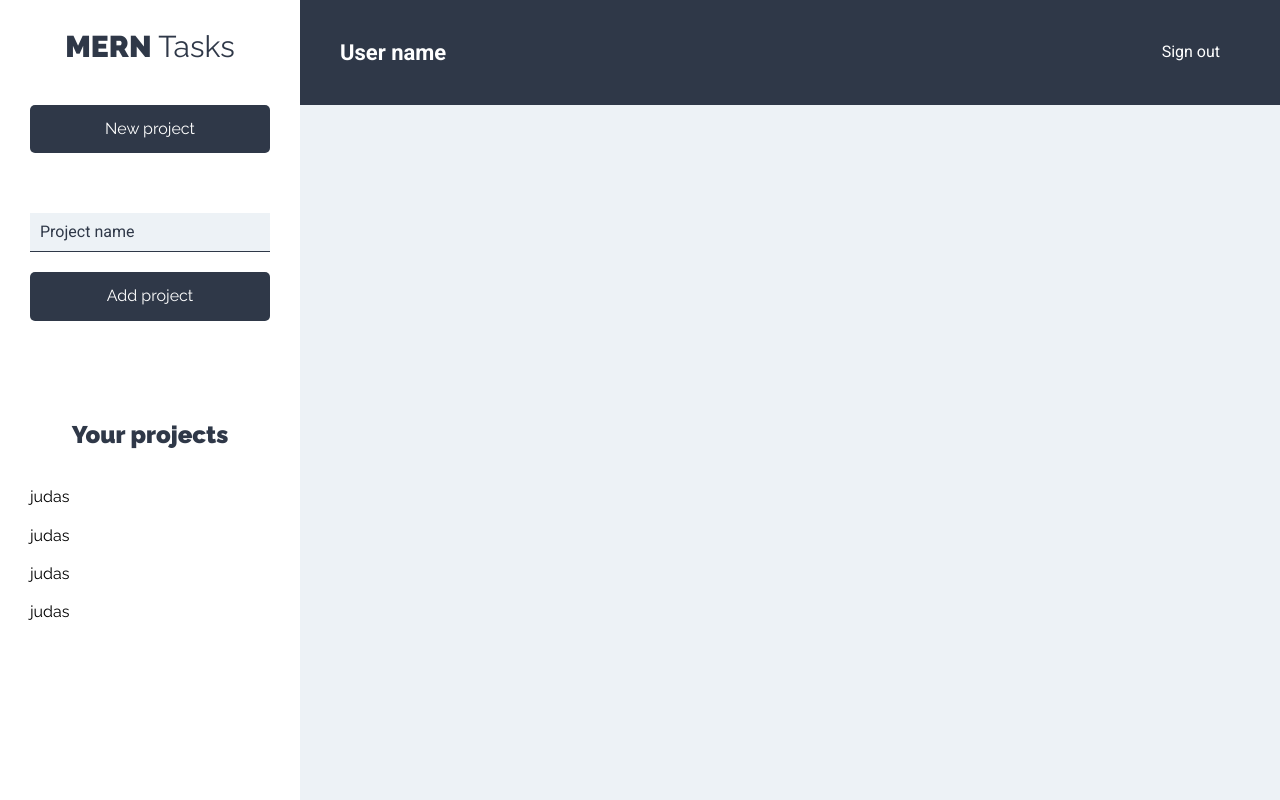
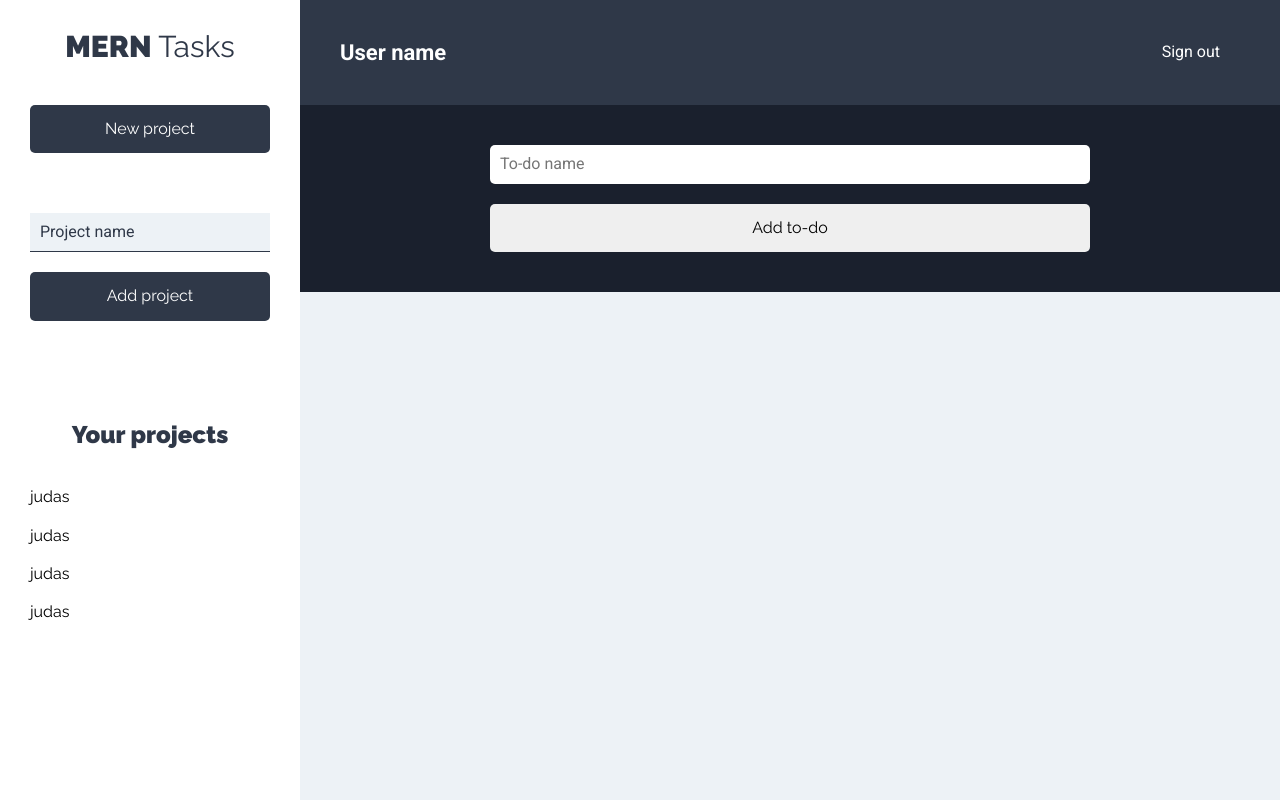
Before and after one commit to Sergio99778/clientMERN, a React (Vite) app: page /proyects in a window 1280 px wide. Built offline with nearby package versions, Linux system fonts and the light colour scheme.

Commit message:
Adding FormTodo to Projects

```diff
--- a/src/components/proyects/Projects.jsx
+++ b/src/components/proyects/Projects.jsx
@@ -3,14 +3,16 @@ import React from "react";
 //Components
 import Sidebar from "../layout/Sidebar";
 import Header from "../layout/Header";
+import FormTodo from "../todos/FormTodo";
 
 const Proyects = () => {
   return (
     <div className="contenedor-app">
       <Sidebar />
       <div className="seccion-principal">
+        <Header />
         <main>
-          <Header />
+          <FormTodo />
           <div className="contenedor-tareas"></div>
         </main>
       </div>
--- /dev/null
+++ b/src/components/todos/FormTodo.jsx
@@ -0,0 +1,28 @@
+import React from "react";
+
+const FormTodo = () => {
+  return (
+    <div className="formulario">
+      <form action="">
+        <div className="contenedor-input">
+          <input
+            type="text"
+            className="input-text"
+            placeholder="To-do name"
+            name="name"
+          />
+        </div>
+        <div className="contenedor-input">
+          <button
+            type="submit"
+            className="btn btn-primary btn-submit btn-block"
+          >
+            Add to-do
+          </button>
+        </div>
+      </form>
+    </div>
+  );
+};
+
+export default FormTodo;
```
